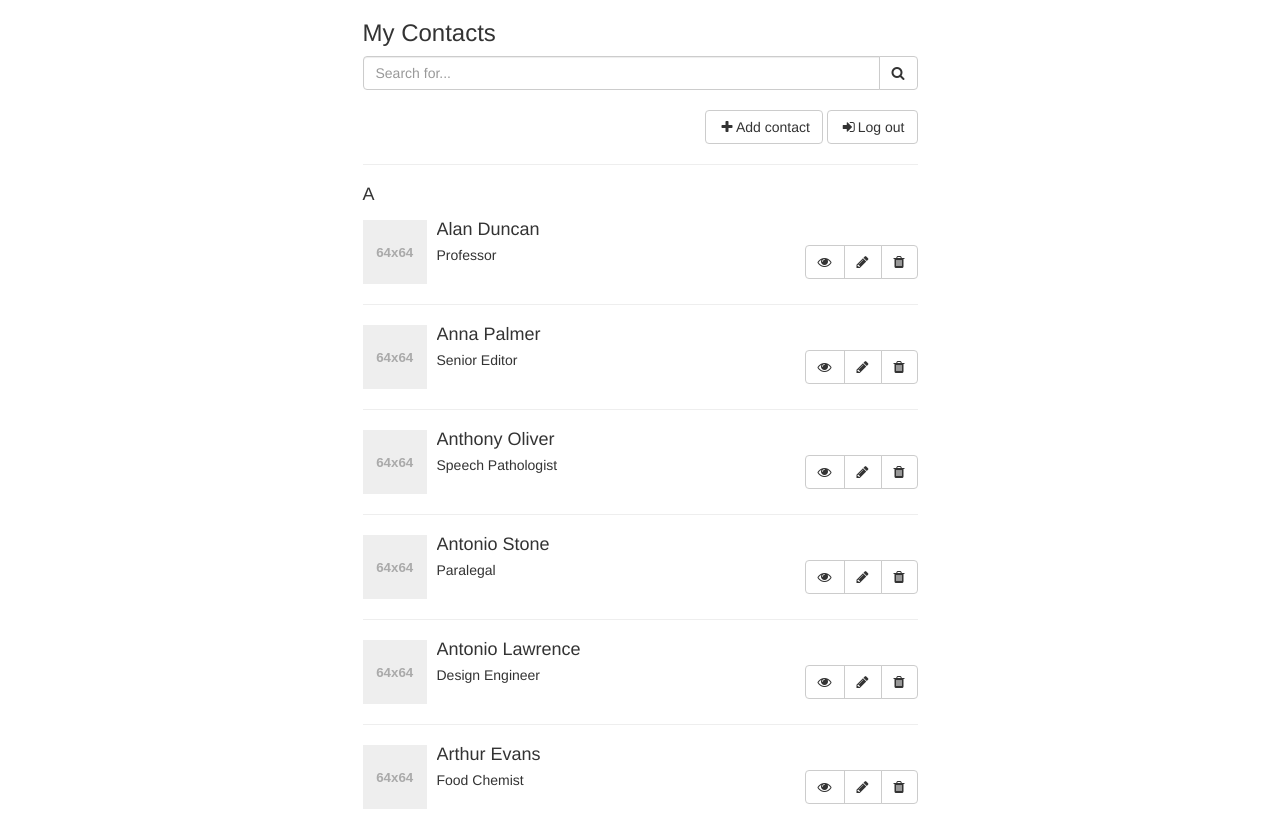
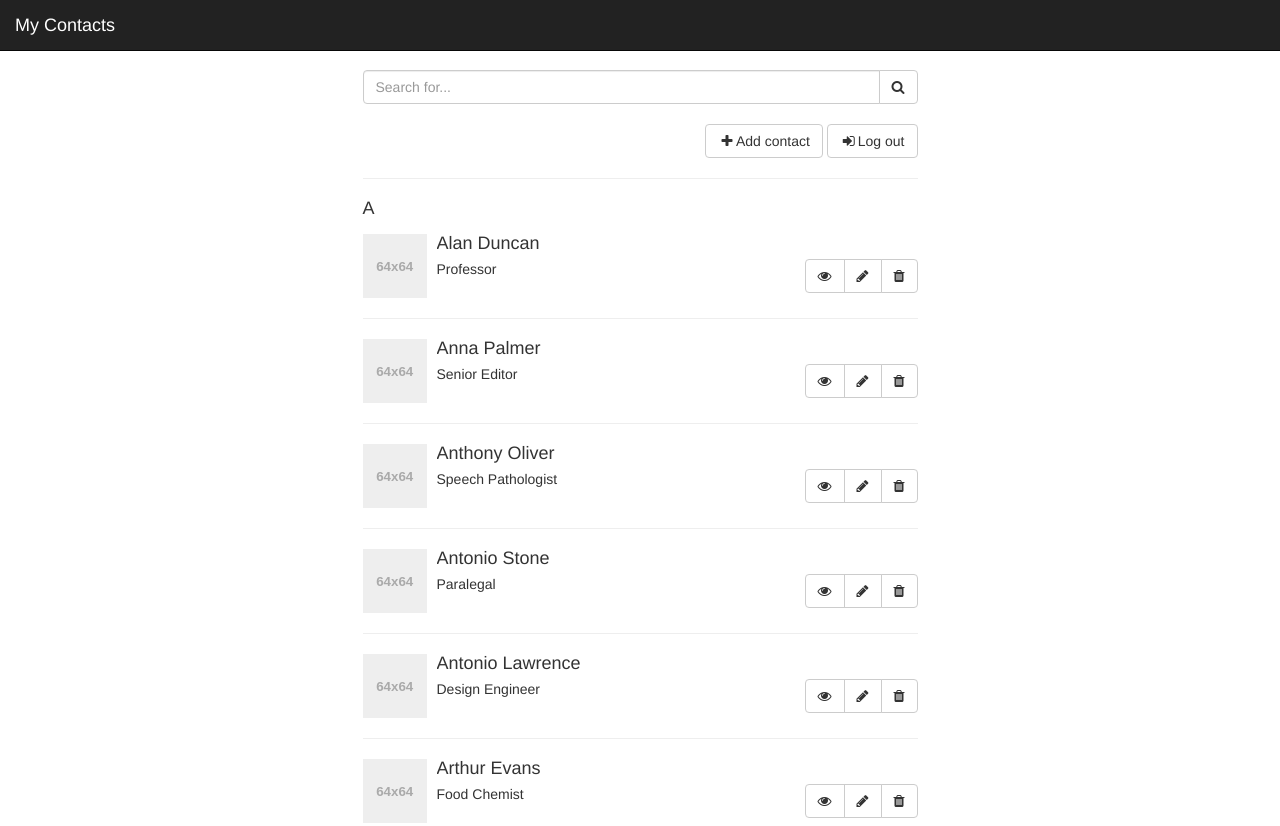
Before and after one commit to sneckivan/AEB1011Exercises, a plain HTML site: page contacts.html in a window 1280 px wide. Shown: the top 826 px of the page. Drawn offline with Linux system fonts and the light colour scheme.

```diff
--- a/contacts.html
+++ b/contacts.html
@@ -24,11 +24,15 @@
         <![endif]-->
     </head>
     <body>
-        <!-- Put your content here -->
+        <!-- top navbar -->
+        <nav class="navbar navbar-inverse navbar-fixed-top">
+            <div class="navbar-header">
+                <a href="#" class="navbar-brand">My Contacts</a>
+            </div>
+        </nav>
         <div class="container">
             <div class="row">
                 <div class="col-lg-6 col-lg-offset-3 col-md-6 col-md-offset-3 col-sm-12 col-xs-12">
-                    <h3>My Contacts</h3>
                     <!-- search box -->
                     <div class="row">
                         <div class="col-xs-12">
--- a/css/main.css
+++ b/css/main.css
@@ -6,3 +6,11 @@
 .primary-text-color    { color: #212121; }
 .secondary-text-color  { color: #757575; }
 .divider-color         { border-color: #BDBDBD; }
+
+.contact-head {
+    padding-top: 20px;
+}
+
+body {
+    padding-top: 70px;
+}
```
